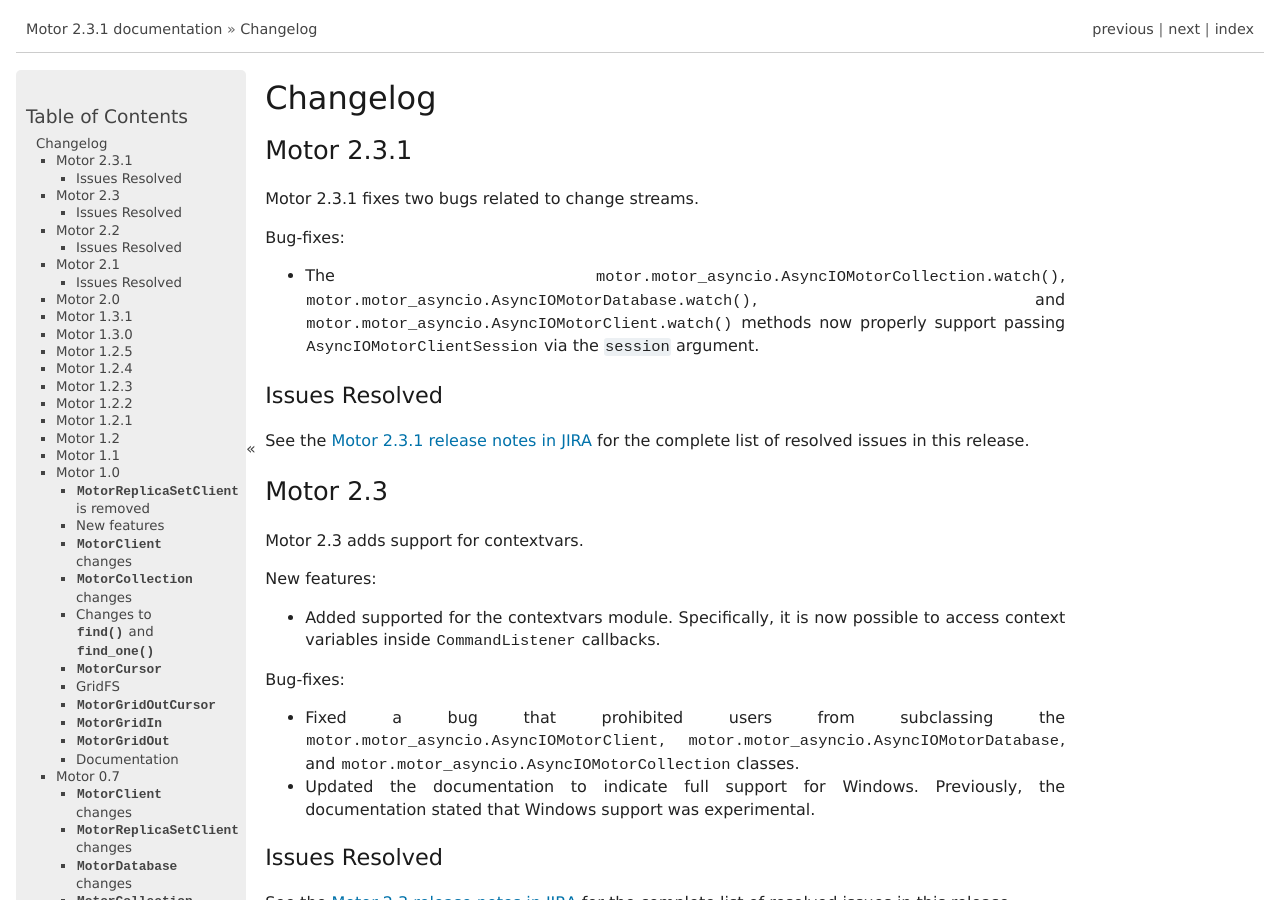
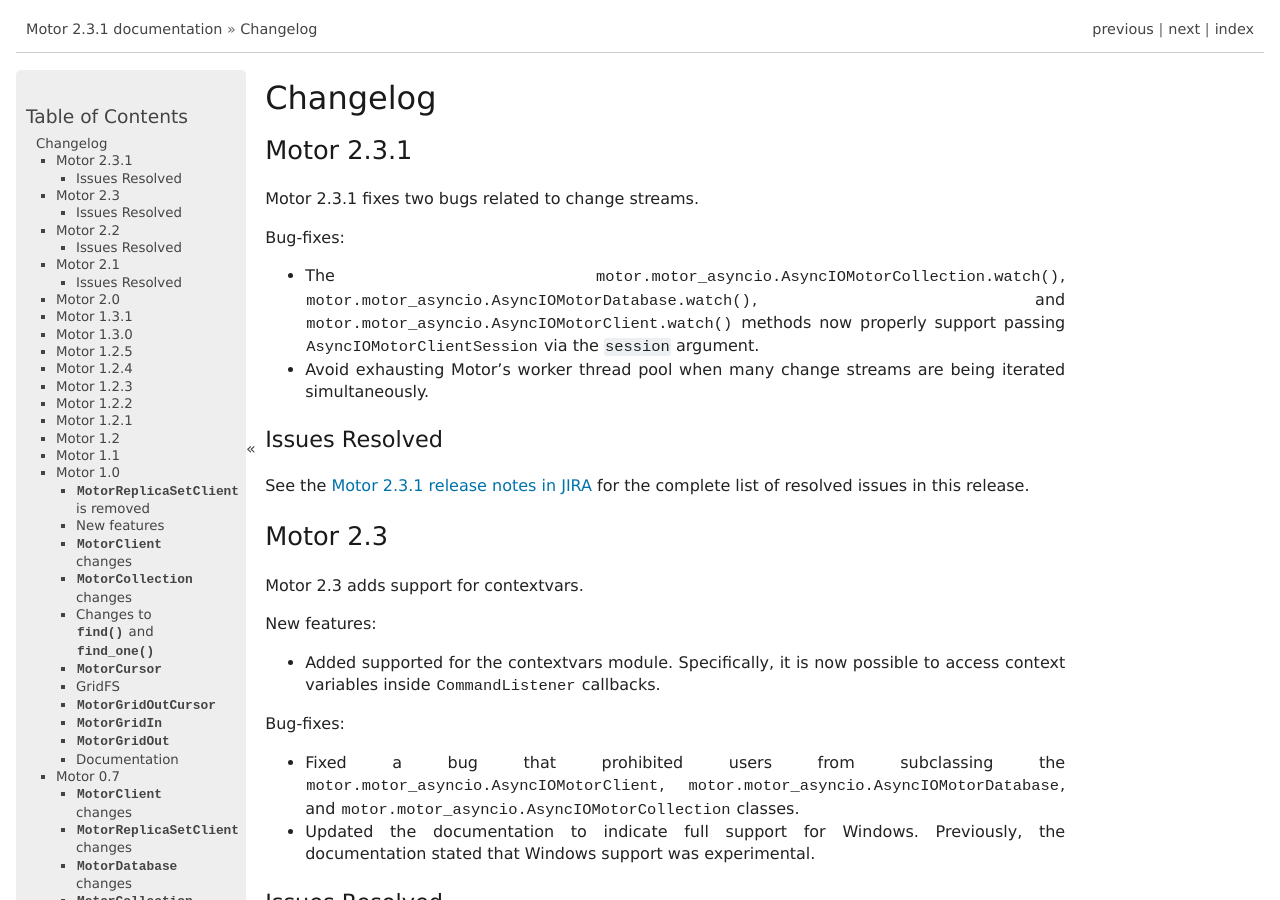
Before and after one commit to mongodb/motor, a Sphinx documentation site: the page built from doc/changelog.rst, in a window 1280 px wide and 900 px high. Built offline with Sphinx 7.4.7, drawn with Linux system fonts in a browser that asks for light colours; pages that are not in the unit, such as notebooks, are missing from menus; comment, search, counter and statistics services are not loaded; the version number is read from the project's files by our own code.

```diff
--- a/doc/changelog.rst
+++ b/doc/changelog.rst
@@ -15,6 +15,8 @@
   :meth:`motor.motor_asyncio.AsyncIOMotorClient.watch` methods now properly
   support passing :class:`~motor.motor_asyncio.AsyncIOMotorClientSession` via
   the ``session`` argument.
+- Avoid exhausting Motor's worker thread pool when many change streams are
+  being iterated simultaneously.
 
 Issues Resolved
 ~~~~~~~~~~~~~~~
```
